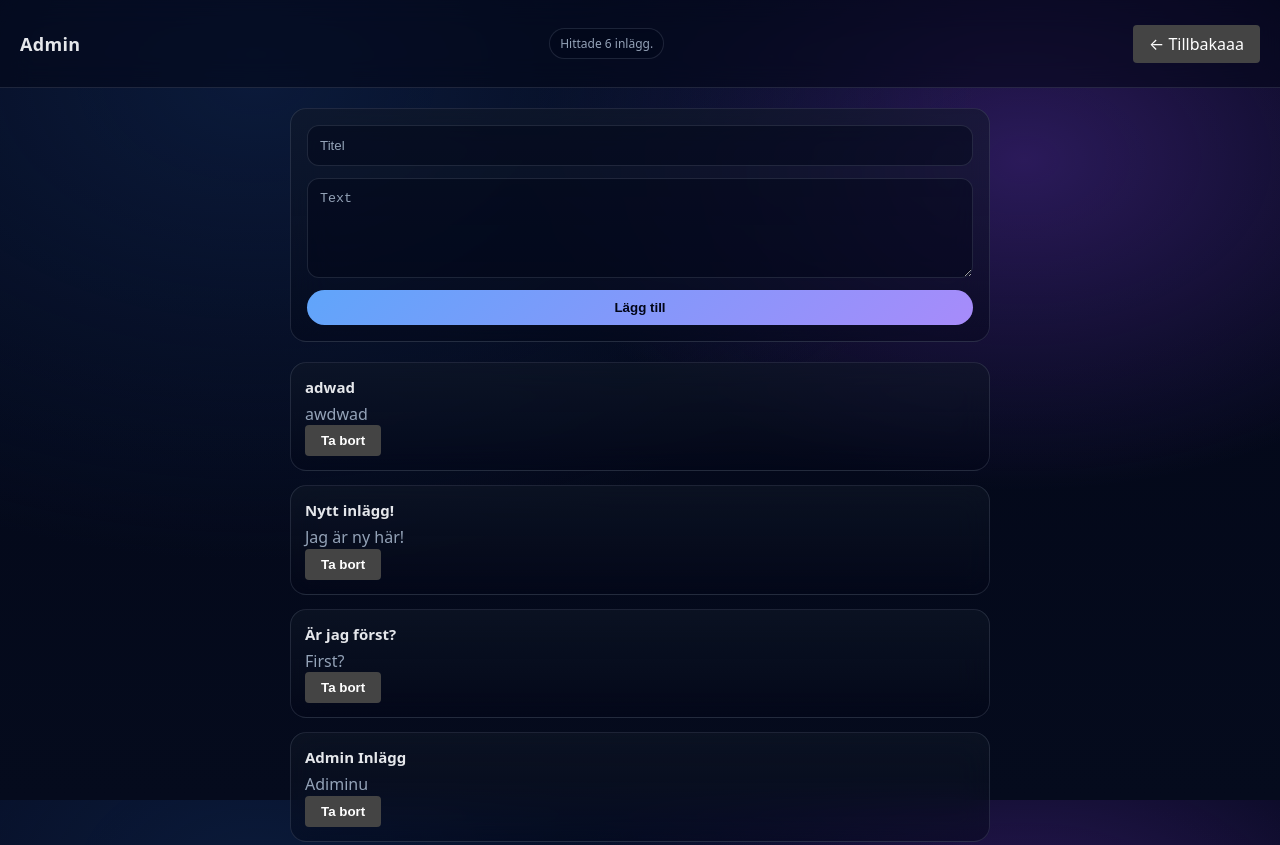
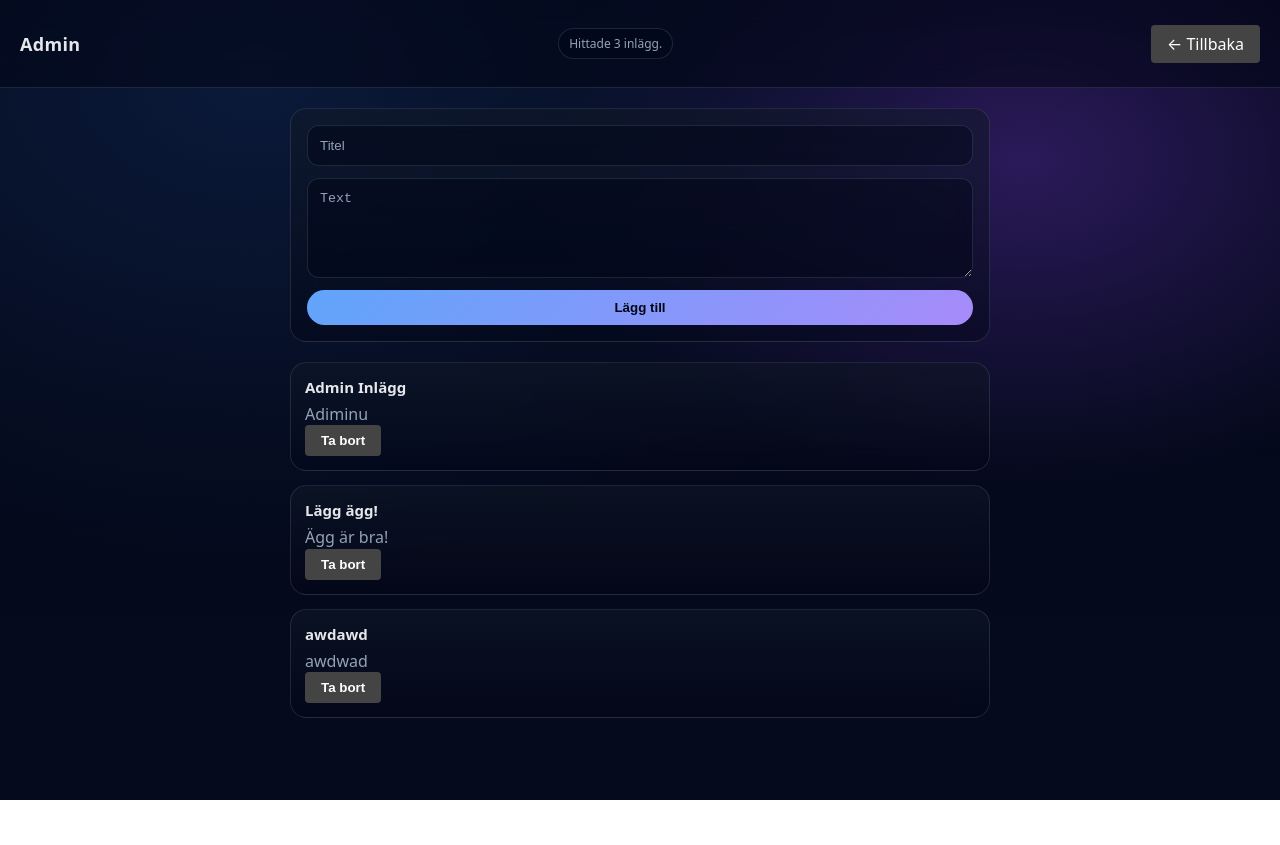
Before and after one commit to jonatandahl05/my-pwa-app, a website built with Vite: page admin.html in a window 1280 px wide. Shown: the top 845 px of the page. After the commit the page ends 800 px from the top, so only its background shows below. Built offline with nearby package versions, Linux system fonts and the light colour scheme; data requests are answered from the project's data file.

Commit message:
First commit

```diff
--- a/admin.html
+++ b/admin.html
@@ -10,7 +10,7 @@
     <h1>Admin</h1>
     <p id="status">—</p>
 
-    <a href="index.html" class="btn">← Tillbakaaa</a>
+    <a href="index.html" class="btn">← Tillbaka</a>
   </header>
 
   <main>
--- a/db.json
+++ b/db.json
@@ -1,21 +1,5 @@
 {
   "posts": [
-    {
-      "id": "36e1",
-      "title": "adwad",
-      "content": "awdwad",
-      "createdAt": "2026-02-03T09:33:29.618Z"
-    },
-    {
-      "id": "c873",
-      "title": "Nytt inlägg!",
-      "content": "Jag är ny här!"
-    },
-    {
-      "id": "fc46",
-      "title": "Är jag först?",
-      "content": "First?"
-    },
     {
       "id": "1b77",
       "title": "Admin Inlägg",
```
